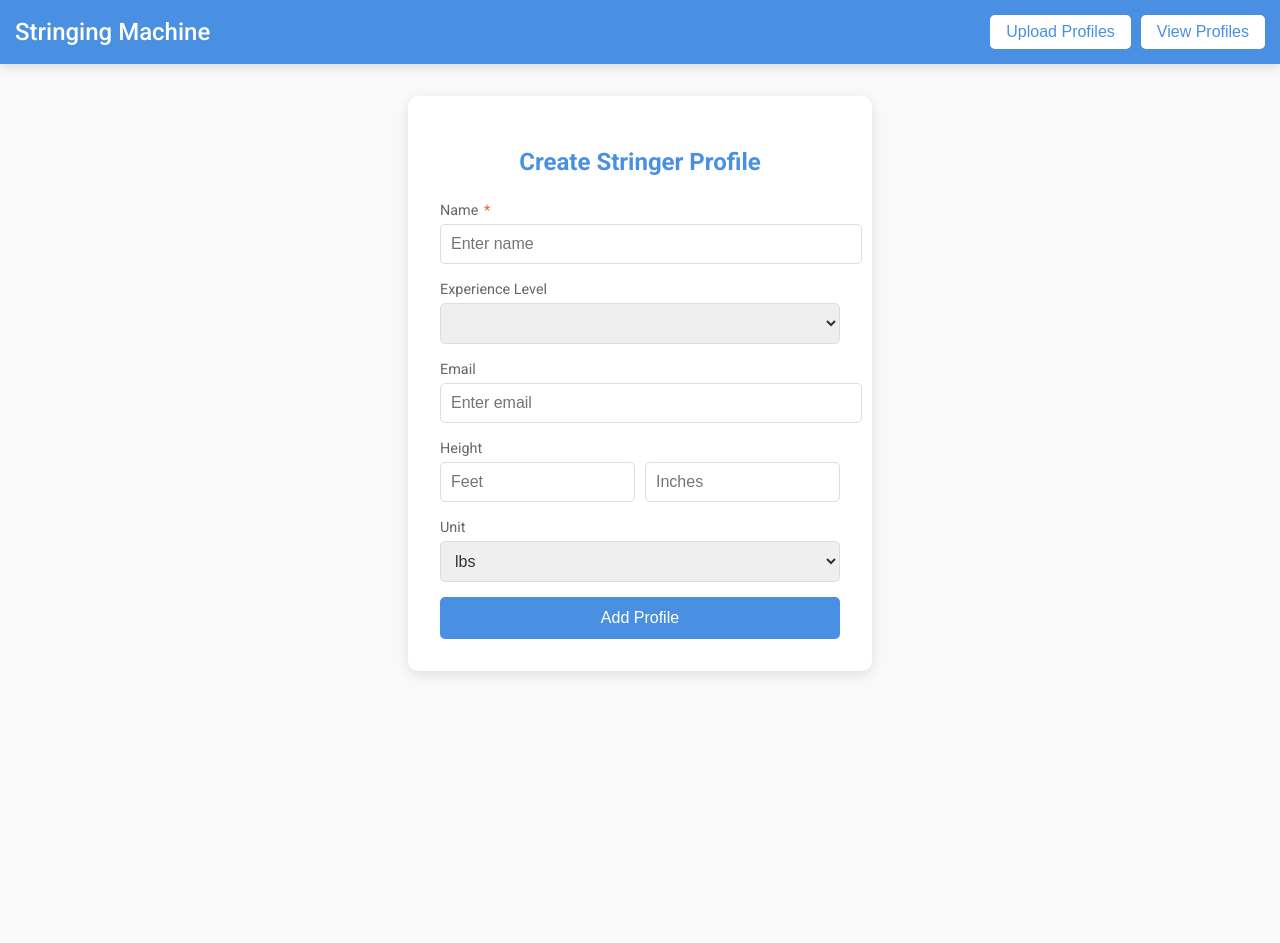
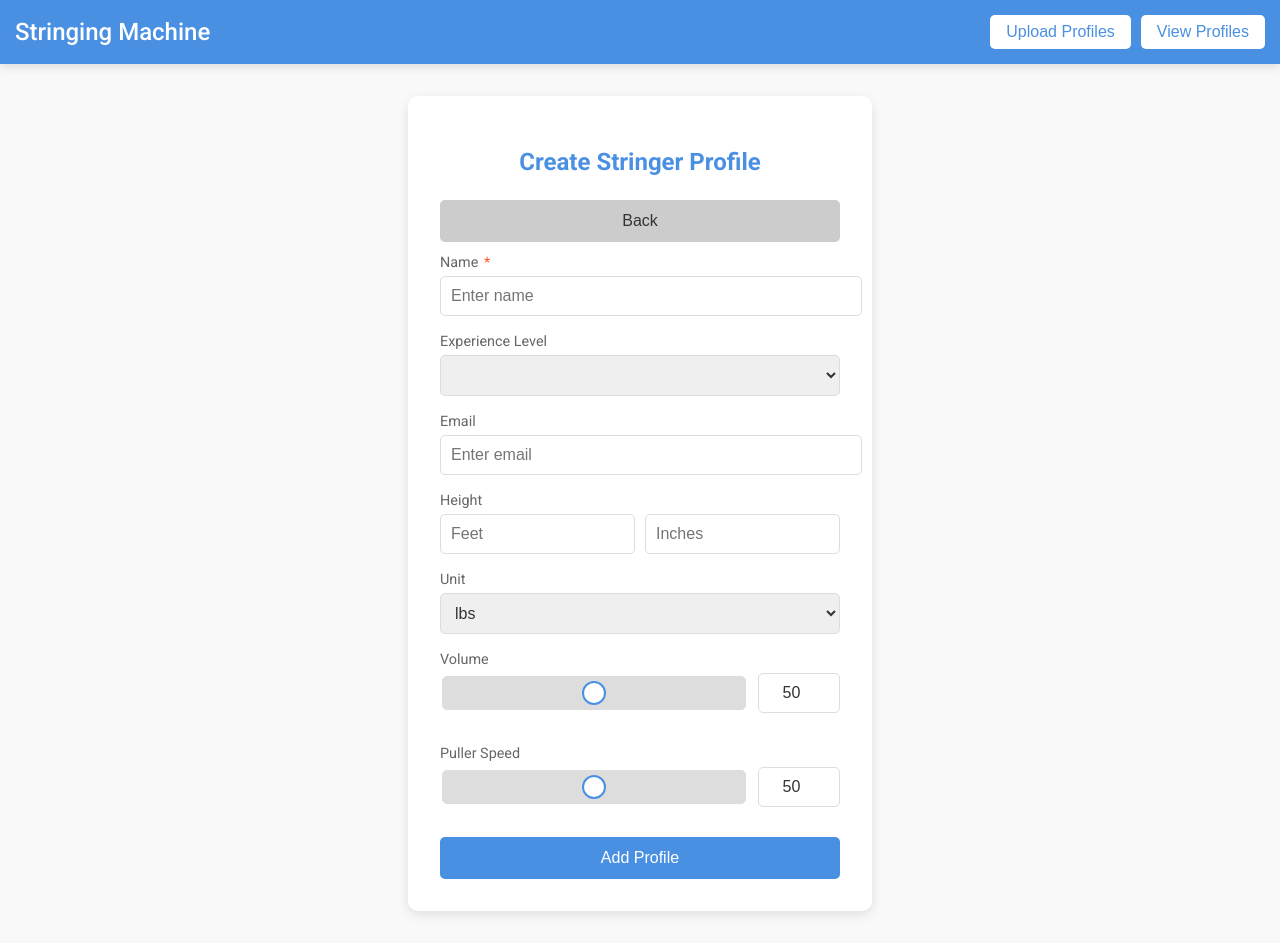
Before and after one commit to austin-schoster7/UI-Project-3, a SvelteKit app: page /new-stringer in a window 1280 px wide. Before the commit the page ends 800 px from the top, so only its background shows below. Built offline with nearby package versions, Linux system fonts and the light colour scheme.

Commit message:
Added updates from update stringer to new stringer page

```diff
--- a/src/routes/new-stringer/+page.svelte
+++ b/src/routes/new-stringer/+page.svelte
@@ -10,6 +10,8 @@
 	let heightInches = '';
 	let unit = 'lbs';
 	let nameError = ''; // Variable to store error message for name
+  let volume = 50; // Default volume level
+	let pullerSpeed = 50; // Default puller speed level
 
 	function saveProfile() {
 		if (!name.trim()) {
@@ -25,11 +27,17 @@
 			experienceLevel,
 			email,
 			height: { feet: heightFeet, inches: heightInches },
-			unit
+			unit,
+      volume,
+      pullerSpeed
 		};
 
 		profiles.update((profileList) => [...profileList, newProfile]);
 		goto('/');
+	}
+
+  function goBack() {
+		window.history.back(); // Navigate to the previous page without saving
 	}
 </script>
 
@@ -37,6 +45,9 @@
 
 <div class="form-container">
 	<h2>Create Stringer Profile</h2>
+
+  <!-- Back Button -->
+	<button class="button back-button" on:click={goBack}>Back</button>
 
 	<label>
 		Name <span class="required-asterisk">*</span>
@@ -69,6 +80,20 @@
 		<option value="kg">kg</option>
 	</select>
 
+  <!-- Volume Control -->
+	<label>Volume</label>
+	<div class="slider-container">
+		<input type="range" min="0" max="100" bind:value={volume} class="slider" />
+		<input type="number" min="0" max="100" bind:value={volume} class="slider-input" />
+	</div>
+
+	<!-- Puller Speed Control -->
+	<label>Puller Speed</label>
+	<div class="slider-container">
+		<input type="range" min="0" max="100" bind:value={pullerSpeed} class="slider" />
+		<input type="number" min="0" max="100" bind:value={pullerSpeed} class="slider-input" />
+	</div>
+
 	<button class="button" on:click={saveProfile}>Add Profile</button>
 </div>
 
@@ -86,7 +111,7 @@
     text-align: center;
     font-size: 1.5rem;
     margin-bottom: 1.5rem;
-		color: #4a90e2;
+    color: #4A90E2;
   }
 
   label {
@@ -95,12 +120,11 @@
   }
 
   .required-asterisk {
-		color: #ff5722; /* Red color for the asterisk */
+    color: #ff5722;
     margin-left: 2px;
   }
 
-	input,
-	select {
+  input, select, .slider-input {
     width: 100%;
     padding: 10px;
     margin-top: 5px;
@@ -111,17 +135,68 @@
     color: #333;
   }
 
-	input:focus,
-	select:focus {
-		border-color: #4a90e2;
+  .slider-container {
+    display: flex;
+    align-items: center;
+    gap: 10px;
+    margin-bottom: 15px;
+  }
+
+  .slider {
+    width: 80%; /* Make slider larger */
+    -webkit-appearance: none;
+    height: 12px; /* Increase slider height */
+    background: #ddd;
+    border-radius: 5px;
     outline: none;
-		box-shadow: 0 0 0 2px rgba(74, 144, 226, 0.2);
+    transition: background 0.3s ease;
+  }
+
+  .slider:hover {
+    background: #bfd4ea;
+  }
+
+  .slider::-webkit-slider-thumb {
+    -webkit-appearance: none;
+    appearance: none;
+    width: 24px; /* Make thumb larger */
+    height: 24px;
+    background: #fff; /* White thumb for contrast */
+    border: 2px solid #4A90E2;
+    border-radius: 50%;
+    cursor: pointer;
+    transition: background 0.3s ease, border-color 0.3s ease;
+  }
+
+  .slider::-webkit-slider-thumb:hover {
+    background: #4A90E2;
+    border-color: #4A90E2;
+  }
+
+  .slider::-moz-range-thumb {
+    width: 24px;
+    height: 24px;
+    background: #fff;
+    border: 2px solid #4A90E2;
+    border-radius: 50%;
+    cursor: pointer;
+    transition: background 0.3s ease, border-color 0.3s ease;
+  }
+
+  .slider::-moz-range-thumb:hover {
+    background: #4A90E2;
+    border-color: #4A90E2;
+  }
+
+  .slider-input {
+    width: 60px; /* Make input box smaller */
+    text-align: center;
   }
 
   .button {
     width: 100%;
     padding: 12px;
-		background-color: #4a90e2;
+    background-color: #4A90E2;
     border: none;
     border-radius: 5px;
     color: #fff;
@@ -131,7 +206,13 @@
   }
 
   .button:hover {
-		background-color: #357abd;
+    background-color: #357ABD;
+  }
+
+  .back-button {
+    background-color: #ccc;
+    color: #333;
+    margin-bottom: 10px;
   }
 
   .error-message {
```
Lines whose indentation alone changed are shown as unchanged.
